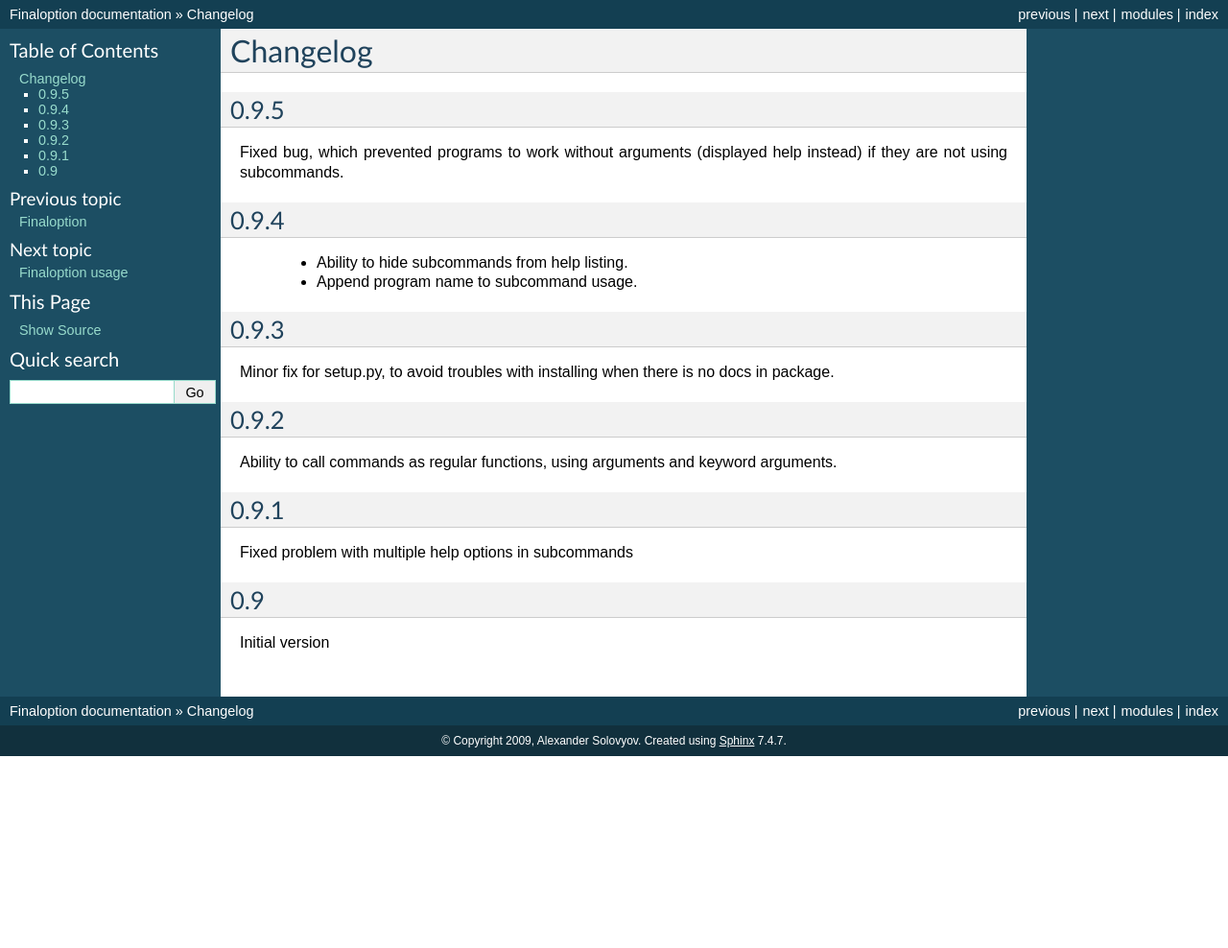
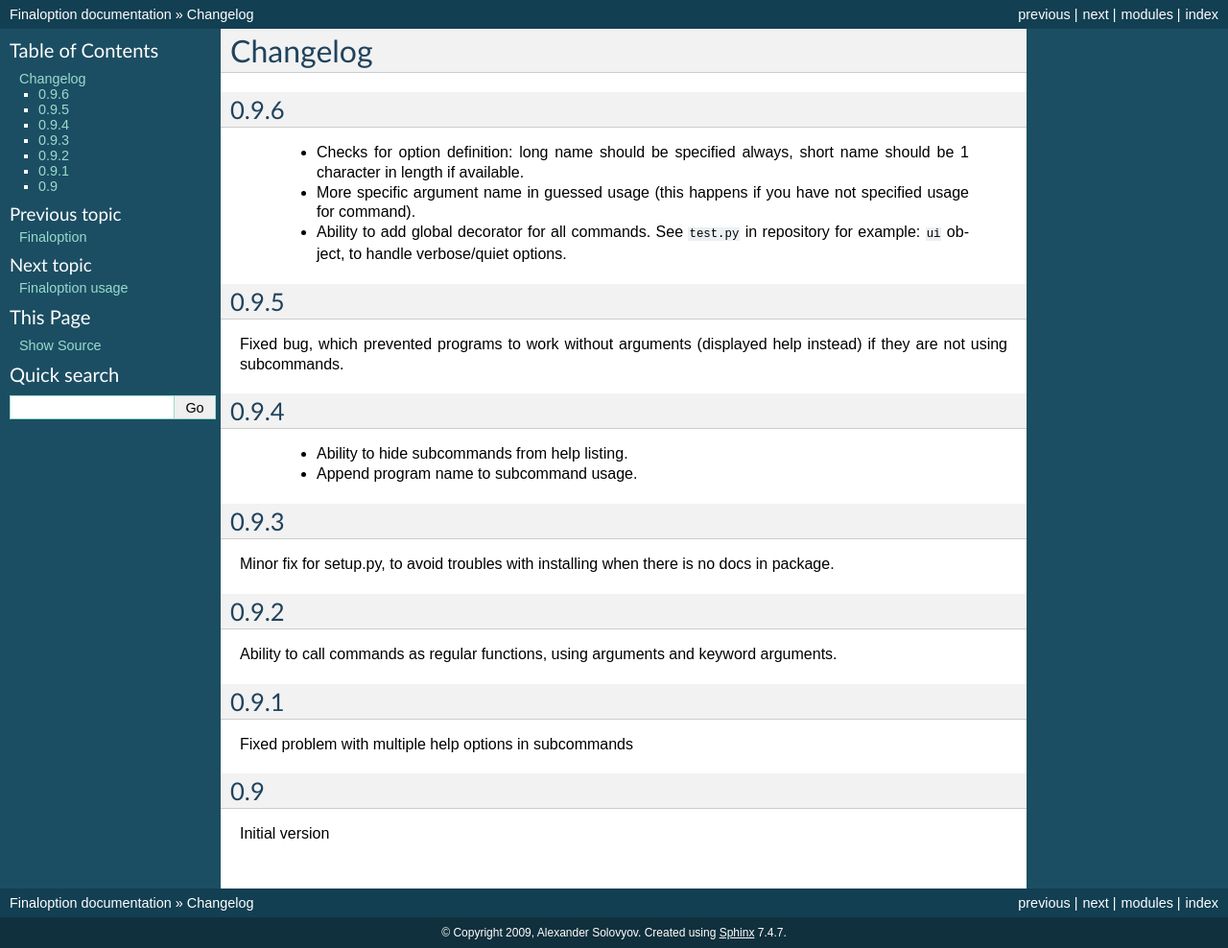
Before and after one commit to piranha/opster, a Sphinx documentation site: the page built from docs/changelog.rst, in a window 1280 px wide. Shown: the whole page at 96% size. Built offline with Sphinx 7.4.7, drawn with Linux system fonts in a browser that asks for light colours; the version number could not be read and is left out; before the commit the page ends 900 px from its top, so only the background shows below that.

Commit message:
0.9.6 changelog and version bump

```diff
--- a/docs/changelog.rst
+++ b/docs/changelog.rst
@@ -1,5 +1,14 @@
 Changelog
 ---------
+
+0.9.6
+~~~~~
+ - Checks for option definition: long name should be specified always, short
+   name should be 1 character in length if available.
+ - More specific argument name in guessed usage (this happens if you have not
+   specified usage for command).
+ - Ability to add global decorator for all commands. See ``test.py`` in
+   repository for example: ``ui`` object, to handle verbose/quiet options.
 
 0.9.5
 ~~~~~
--- a/finaloption.py
+++ b/finaloption.py
@@ -6,7 +6,7 @@ import sys, traceback, getopt, types, textwrap, inspect
 from itertools import imap
 
 __all__ = ['command', 'dispatch']
-__version__ = '0.9.5'
+__version__ = '0.9.6'
 __author__ = 'Alexander Solovyov'
 __email__ = 'piranha@piranha.org.ua'
 
```
